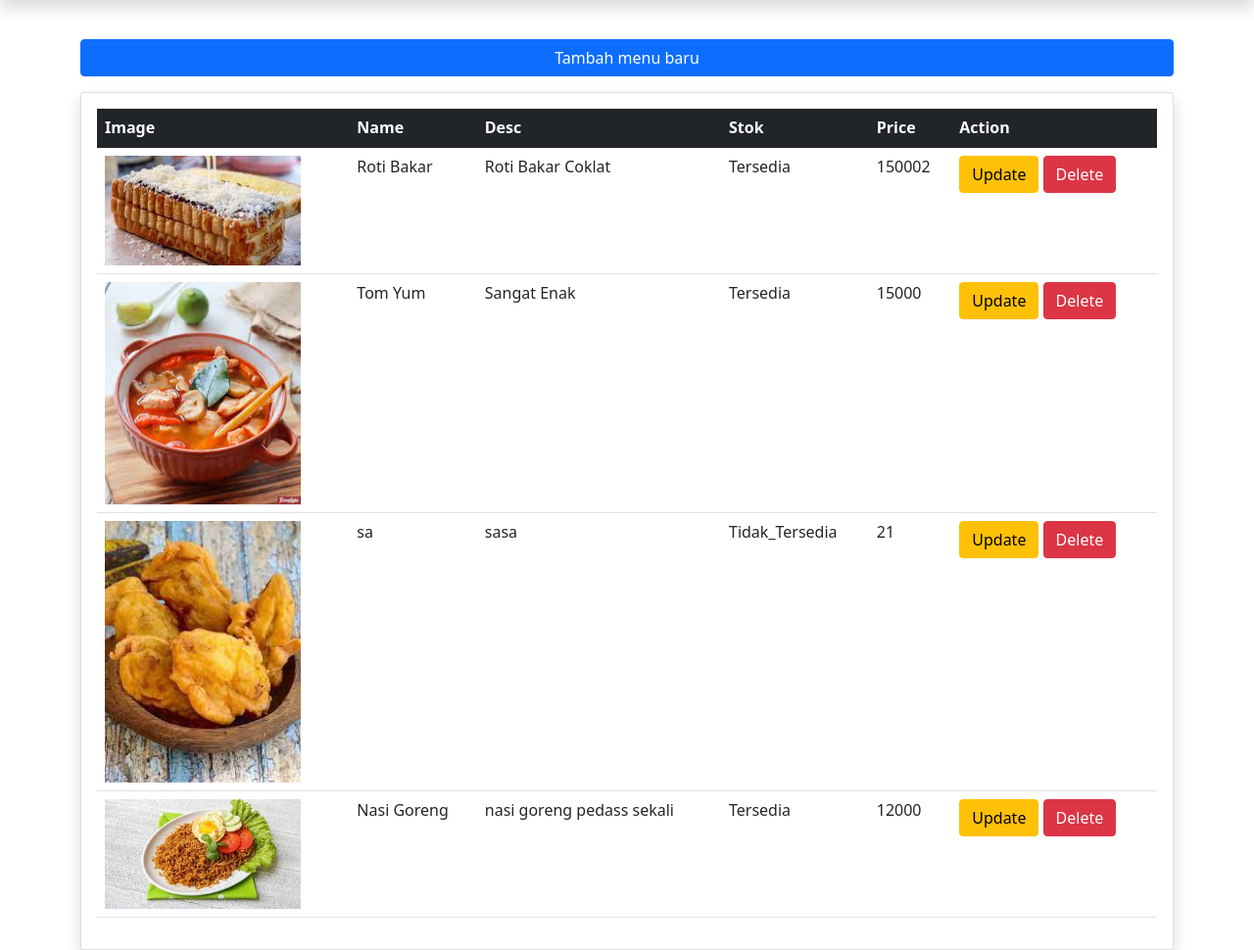
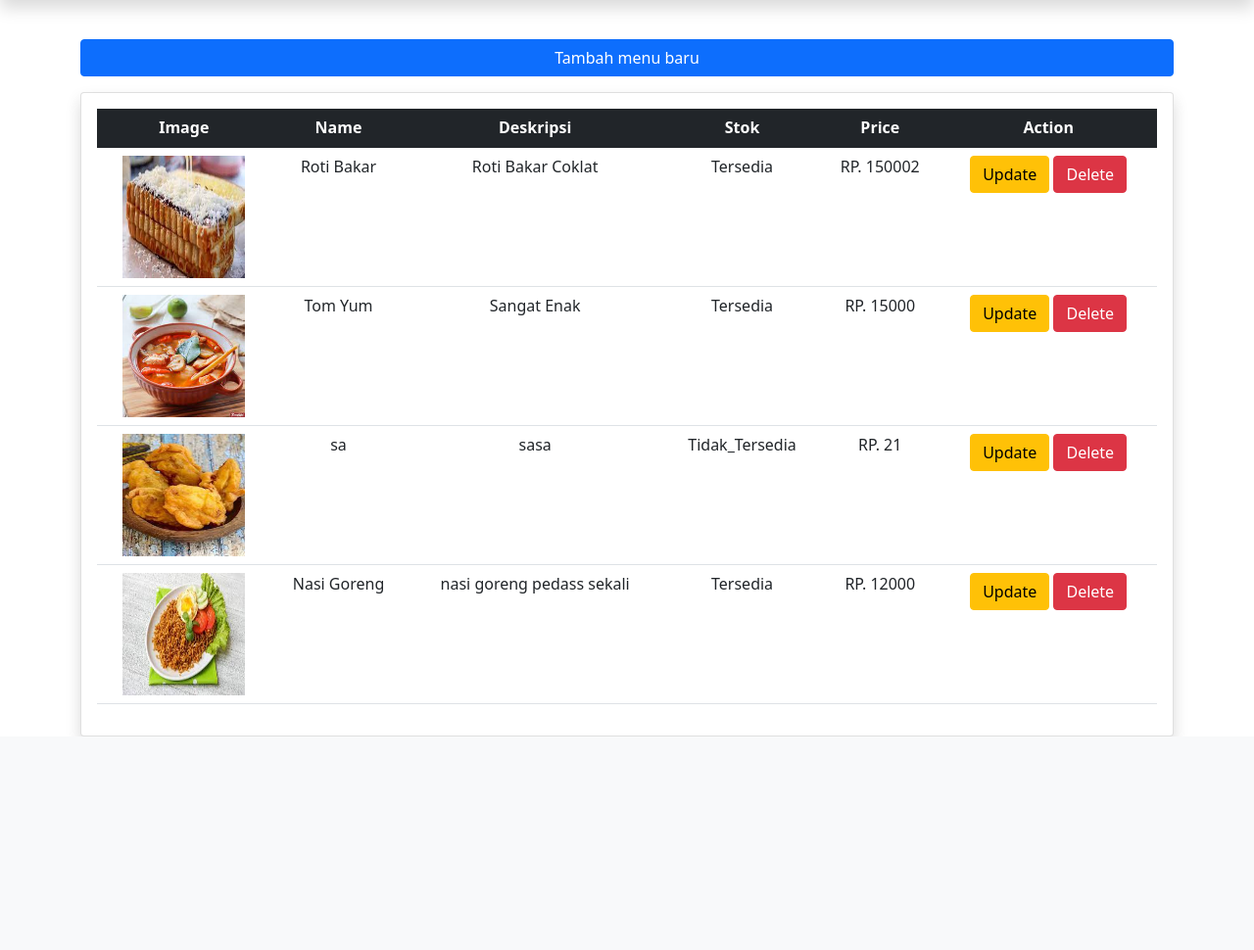
Before and after one commit to syasul/GrafikaCafe, a Django app: page /menu/ in a window 1280 px wide. Shown: the part 56-1026 px from the top of the page at 98% size. After the commit the page ends 808 px from the top, so only its background shows below. Run offline with Django 4.2, Linux system fonts and the light colour scheme; a user stored in the database is signed in; data comes from the database, SQL or seed files in the repository; both versions use the stored data as it was after the commit; some libraries are stand-ins or nearby versions.

Commit message:
pop-up-menu

```diff
--- a/templates/menu.html
+++ b/templates/menu.html
@@ -18,23 +18,23 @@
     <table class="table">
   <thead class="table-dark">
     <tr>
-      <th scope="col">Image</th>
-      <th scope="col">Name</th>
-      <th scope="col">Desc</th>
-      <th scope="col">Stok</th>
-      <th scope="col">Price</th>
-      <th scope="col">Action</th>
+      <th scope="col" class="text-center">Image</th>
+      <th scope="col" class="text-center">Name</th>
+      <th scope="col" class="text-center">Deskripsi</th>
+      <th scope="col" class="text-center">Stok</th>
+      <th scope="col" class="text-center">Price</th>
+      <th scope="col" class="text-center">Action</th>
     </tr>
   </thead>
   <tbody>
       {% for m in menu %}
     <tr>
-      <td><img src="{{m.image.url}}" width="200rem"></td>
-      <td>{{m.name}}</td>
-      <td>{{m.desc}}</td>
-      <td>{{m.stok}}</td>
-      <td>{{m.price}}</td>
-      <td>
+      <td  class="text-center"><img src="{{m.image.url}}" width="125rem" height="125rem"></td>
+      <td  class="text-center">{{m.name}}</td>
+      <td  class="text-center">{{m.desc}}</td>
+      <td  class="text-center">{{m.stok}}</td>
+      <td  class="text-center">RP. {{m.price}}</td>
+      <td  class="text-center">
           <button type="button" class="btn btn-warning" data-bs-toggle="modal" data-bs-target="#exampleModalUpdate-{{m.id}}">Update</button>
           <button type="button" class="btn btn-danger" data-bs-toggle="modal" data-bs-target="#exampleModalDelete-{{m.id}}">Delete</button>
       </td>
@@ -65,22 +65,20 @@
                         <input type="name" class="form-control" id="inputname" name="name">
                     </div>
             </div>
-
-
             <div class="mb-3 row">
                 <label for="inputprice" class="col-sm-2 col-form-label">Price</label>
                 <div class="col-sm-10">
                     <input type="text" class="form-control" id="inputprice" name="price">
                 </div>
             </div>
-          </div>
-          <div class="mb-3">
-            <label class="form-label">Desc</label>
+
+          <div class="mb-3 mr-1 ml-1">
+            <label for="inputname" class="col-sm-2 col-form-label">Deskripsi</label>
             <textarea class="form-control" rows="3" placeholder="Desc" name="desc"></textarea>
           </div>
+
+
           <div class="mb-3 row">
-
-            <div class="mb-3 row mt-4">
             <label for="inputimage" class="col-sm-2 col-form-label">Stok</label>
             <div class="col-sm-10">
                 <select class="form-select" id="inputimage" aria-label="Default select example" name="stok">
@@ -89,20 +87,16 @@
                 </select>
             </div>
           </div>
-        </div>
-
           <div class="mb-3 row">
             <label for="inputimage" class="col-sm-2 col-form-label">Image</label>
             <div class="col-sm-10">
               <input type="file" class="form-control" id="inputimage" name="image">
             </div>
           </div>
-
           <div class="d-grid gap-2 d-md-flex justify-content-md-end">
                 <button class="btn btn-primary" type="submit">Tambah</button>
           </div>
         </form>
-
       </div>
     </div>
   </div>
@@ -111,7 +105,7 @@
 
 <!-- Modal pegawai update -->
 {% for u in menu %}
-<div class="modal fade" id="exampleModalUpdate-{{u.id}}" tabindex="-1" aria-labelledby="exampleModalLabel" aria-hidden="true">
+<div class="modal fade" id="exampleModalUpdate-{{u.id}}" tabindex="-1" aria-labelledby="exampleModalLabel">
   <div class="modal-dialog">
     <div class="modal-content">
       <div class="modal-header">
@@ -183,7 +177,7 @@
       </div>
       <div class="modal-body">
           <h5>Yakin yakin menghapus menu '{{d.name}}'?</h5>
-        <form method="POST" action="{% url 'delete-menu' %}" enctype="multipart/form-data">
+        <form method="POST" action="{% url 'delete-menu' %}">
             {% csrf_token %}
             <input type="hidden" name="id" value="{{d.id}}">
             <div class="d-grid gap-2 d-md-flex justify-content-md-end">
```
Also changed, not shown: menu/views.py (+8 -6 lines), db.sqlite3, media/upload/menu/download_8.jpg (added). Lines whose indentation alone changed are shown as unchanged.
